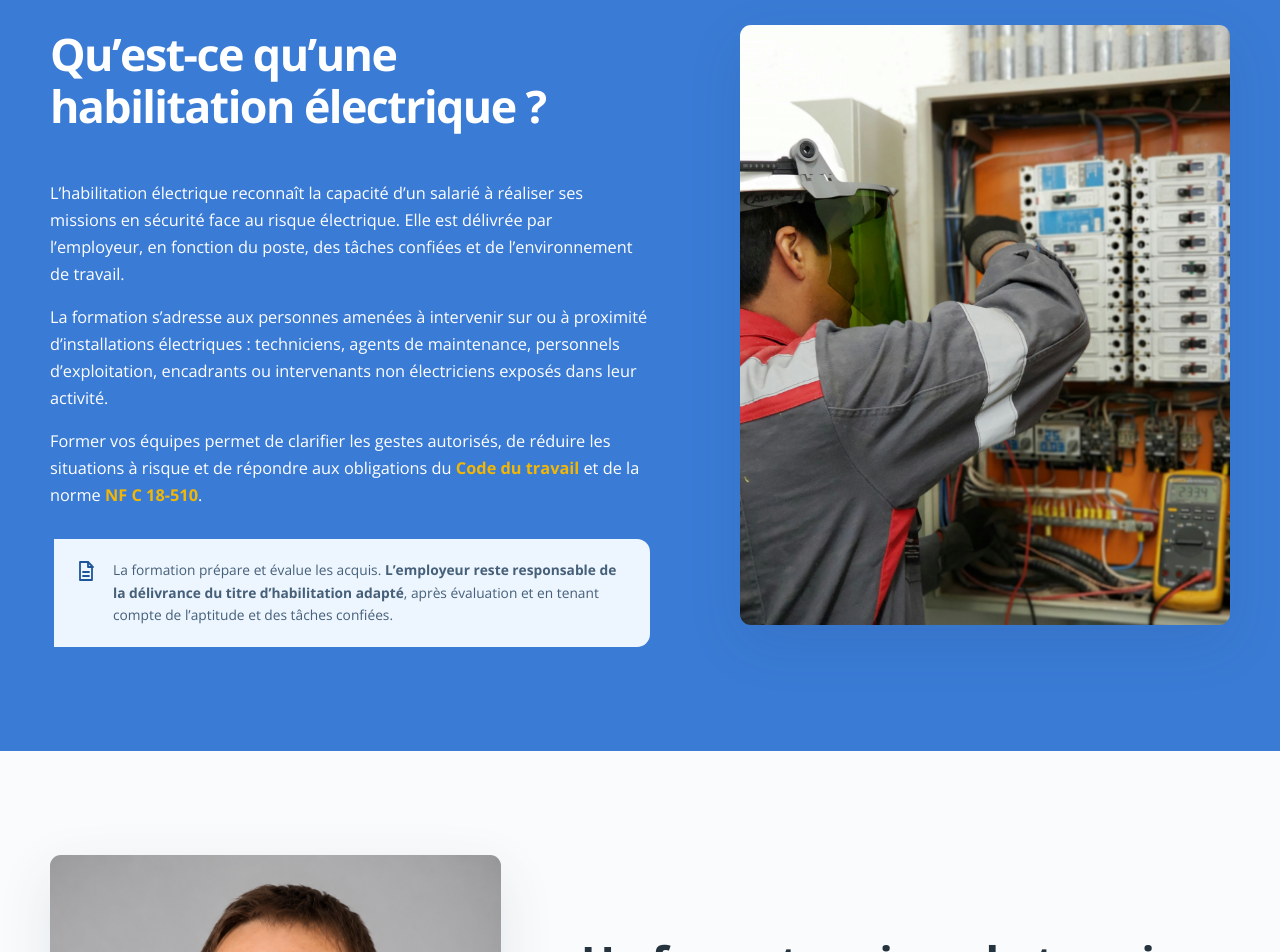
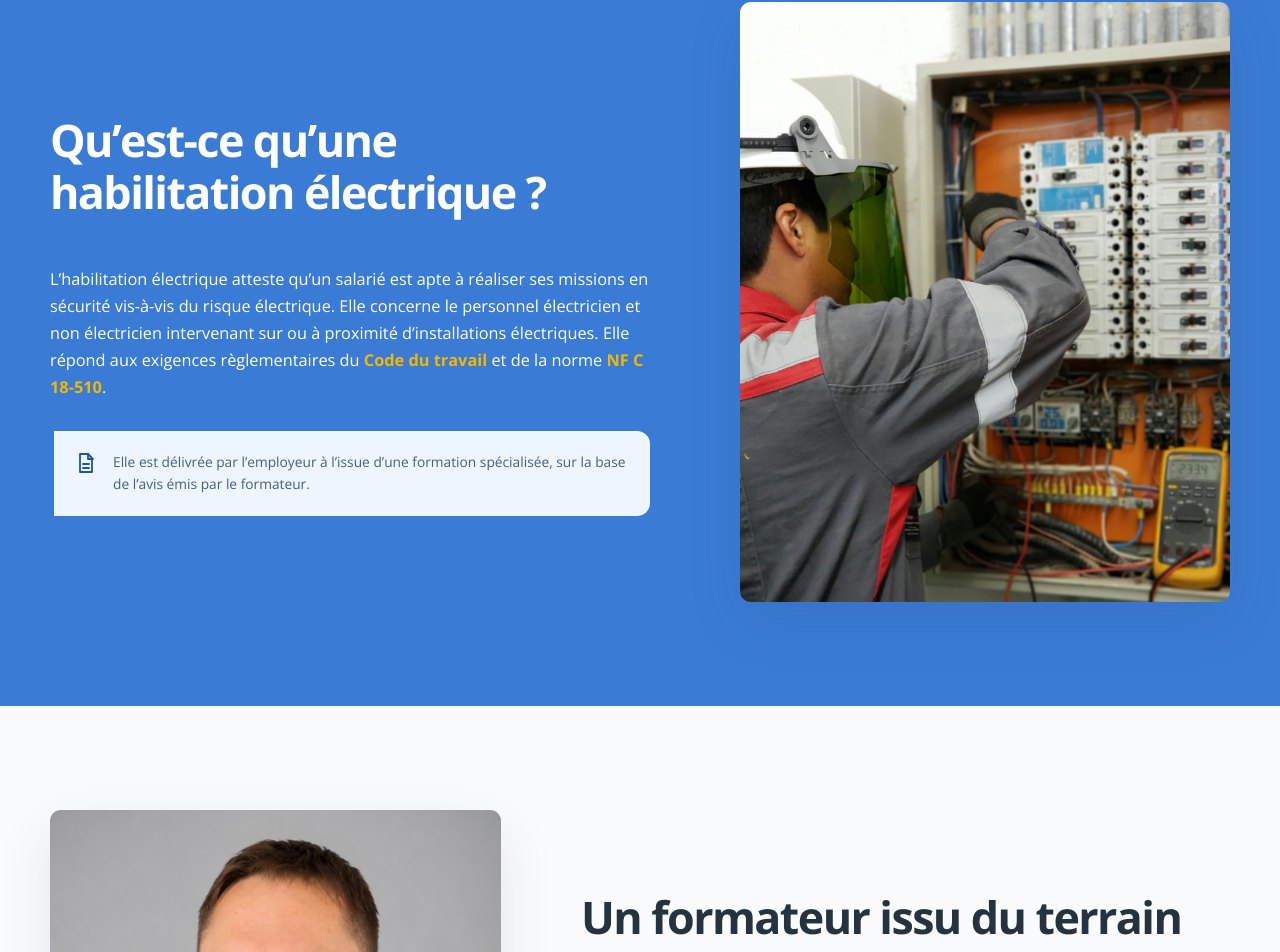
Before and after one commit to GregBoil/PKL, a React (Vite) app: page / in a window 1280 px wide. Shown: the part 903-1855 px from the top of the page. Built offline with nearby package versions, Linux system fonts and the light colour scheme.

Commit message:
définition changée

```diff
--- a/src/pages/Home.jsx
+++ b/src/pages/Home.jsx
@@ -89,21 +89,9 @@ export default function Home() {
 
             <div className="definition-copy">
               <p>
-                L’habilitation électrique reconnaît la capacité d’un salarié à
-                réaliser ses missions en sécurité face au risque électrique. Elle
-                est délivrée par l’employeur, en fonction du poste, des tâches
-                confiées et de l’environnement de travail.
-              </p>
-              <p>
-                La formation s’adresse aux personnes amenées à intervenir sur ou
-                à proximité d’installations électriques : techniciens, agents de
-                maintenance, personnels d’exploitation, encadrants ou
-                intervenants non électriciens exposés dans leur activité.
-              </p>
-              <p>
-                Former vos équipes permet de clarifier les gestes autorisés, de
-                réduire les situations à risque et de répondre aux obligations du
-                <strong> Code du travail</strong> et de la norme{' '}
+                L’habilitation électrique atteste qu’un salarié est apte à réaliser ses missions en sécurité vis-à-vis du risque électrique.
+                Elle concerne le personnel électricien et non électricien intervenant sur ou à proximité d’installations électriques.
+                Elle répond aux exigences règlementaires du <strong> Code du travail</strong> et de la norme{' '}
                 <strong>NF C 18-510</strong>.
               </p>
             </div>
@@ -111,13 +99,7 @@ export default function Home() {
             <div className="info-alert">
               <Icon name="document" />
               <p>
-                La formation prépare et évalue les acquis.{' '}
-                <strong>
-                  L’employeur reste responsable de la délivrance du titre
-                  d’habilitation adapté
-                </strong>
-                , après évaluation et en tenant compte de l’aptitude et des
-                tâches confiées.
+                Elle est délivrée par l’employeur à l’issue d’une formation spécialisée, sur la base de l’avis émis par le formateur.
               </p>
             </div>
           </div>
```
